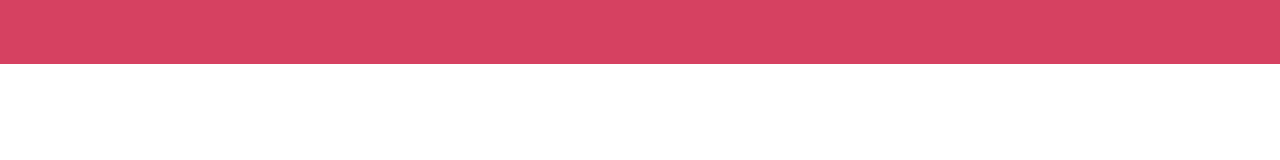
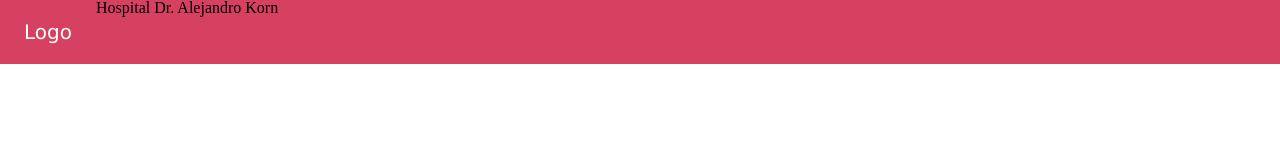
Before and after one commit to andres-gismondi/ProyectoHospital, a plain HTML site: page index.html in a window 1280 px wide. Drawn offline with Linux system fonts and the light colour scheme.

Commit message:
Creacion navbar lado izquierdo

```diff
--- a/index.html
+++ b/index.html
@@ -10,7 +10,22 @@
 </head>
 <body>
     <div class="navbar">
+        <div class="flex navbar-left">
+            <div class="flex center-in-the-middle logo">
+                <span>Logo</span>
+            </div>
+            <div>
+                <span>Hospital Dr. Alejandro Korn</span>
+            </div>
+        </div>
+        <div class="flex navbar-rigth">
+            <div>
 
+            </div>
+            <div>
+
+            </div>
+        </div>
     </div>
 </body>
 </html>
--- a/styles/style.css
+++ b/styles/style.css
@@ -1,6 +1,40 @@
+.flex{
+    display: flex;
+}
+.center-in-the-middle{
+    justify-content: center;
+    align-items: center;
+}
+.justify-center{
+    justify-content: center;
+}
+.align-center{
+    align-content: center;
+}
+
 .navbar{
     width: 100%;
     height: 64px;
     background-color: #d64161;
     display: flex;
+    justify-content: space-between;
 }
+
+.navbar-left{
+    width: 50%;
+    justify-content: flex-start;
+}
+.navbar-rigth{
+    width: 50%;
+    justify-content: flex-end;
+}
+
+.logo{
+    width: 15%;
+}
+
+.logo span{
+    font-size: 20px;
+    font-family: Verdana,sans-serif;
+    color: white;
+}
```
